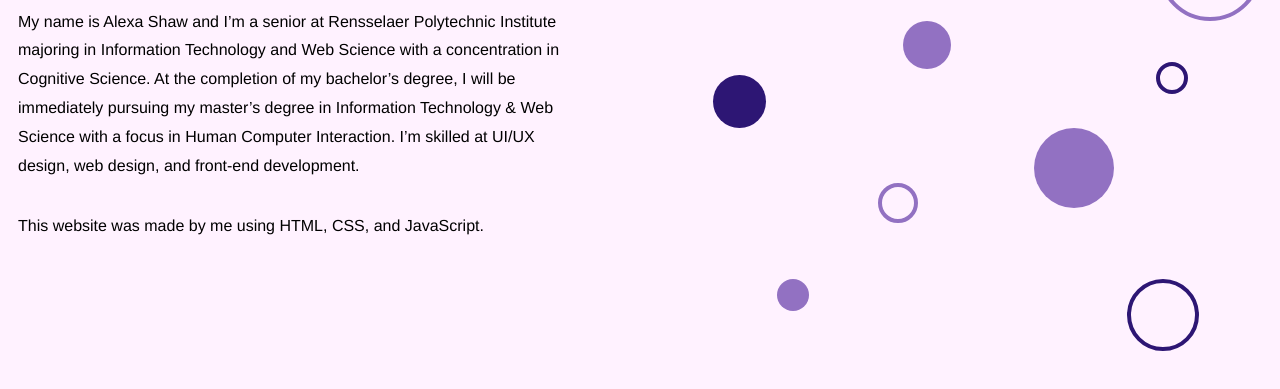
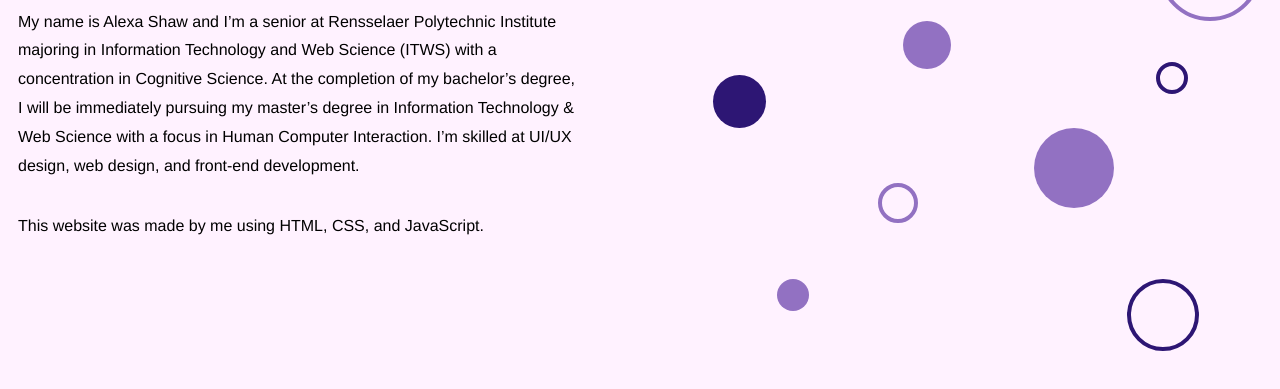
Before and after one commit to shaw-alexa/shaw-alexa.github.io, a plain HTML site: page index.html in a window 1280 px wide. Shown: the part 197-586 px from the top of the page. Drawn offline with Linux system fonts and the light colour scheme.

Commit message:
Adding ITWS acronym

```diff
--- a/index.html
+++ b/index.html
@@ -25,7 +25,7 @@
       <div class="col words">
         <h2>Welcome</h2>
         <p>My name is Alexa Shaw and I’m a senior at Rensselaer Polytechnic Institute majoring in Information Technology
-           and Web Science with a concentration in Cognitive Science. At the completion of my bachelor’s degree, I will
+           and Web Science (ITWS) with a concentration in Cognitive Science. At the completion of my bachelor’s degree, I will
            be immediately pursuing my master’s degree in Information Technology & Web Science with a focus in Human
            Computer Interaction. I’m skilled at UI/UX design, web design, and front-end development.</p>
           <p>This website was made by me using HTML, CSS, and JavaScript. </p>
```
